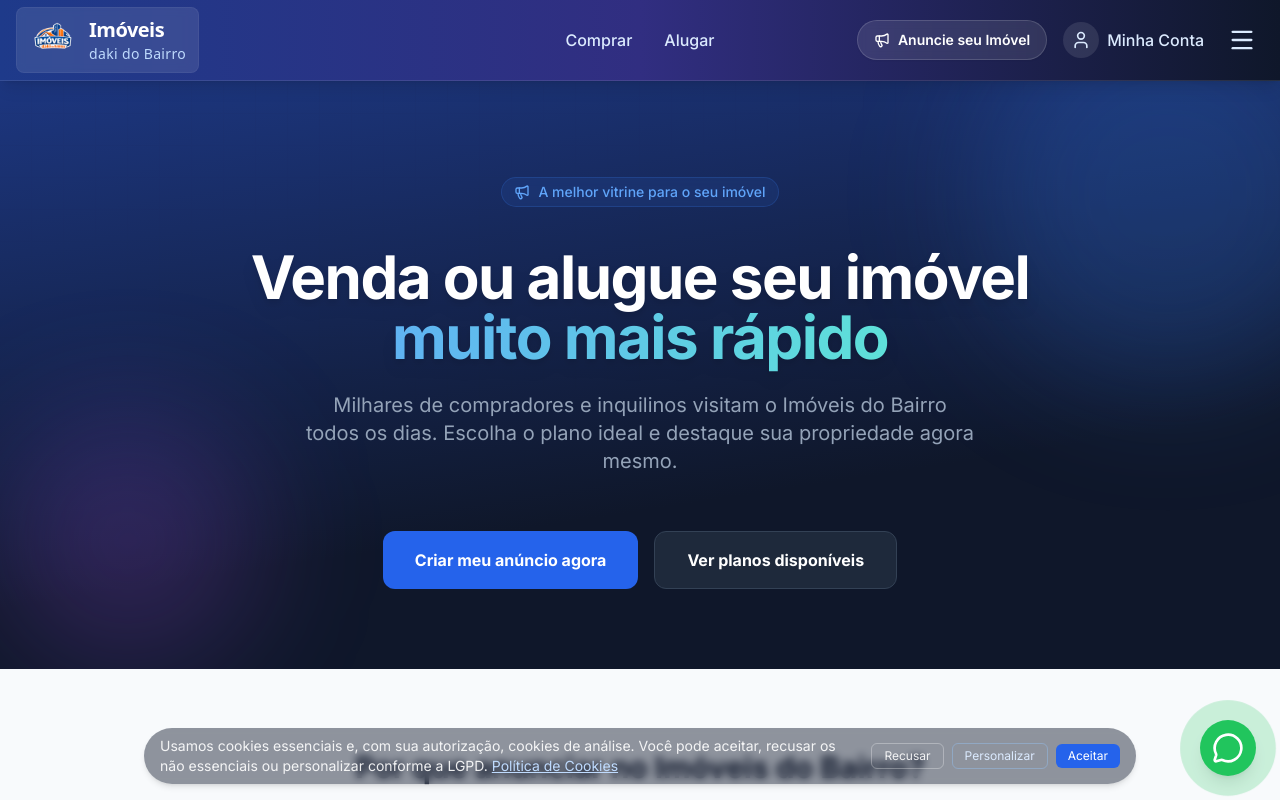
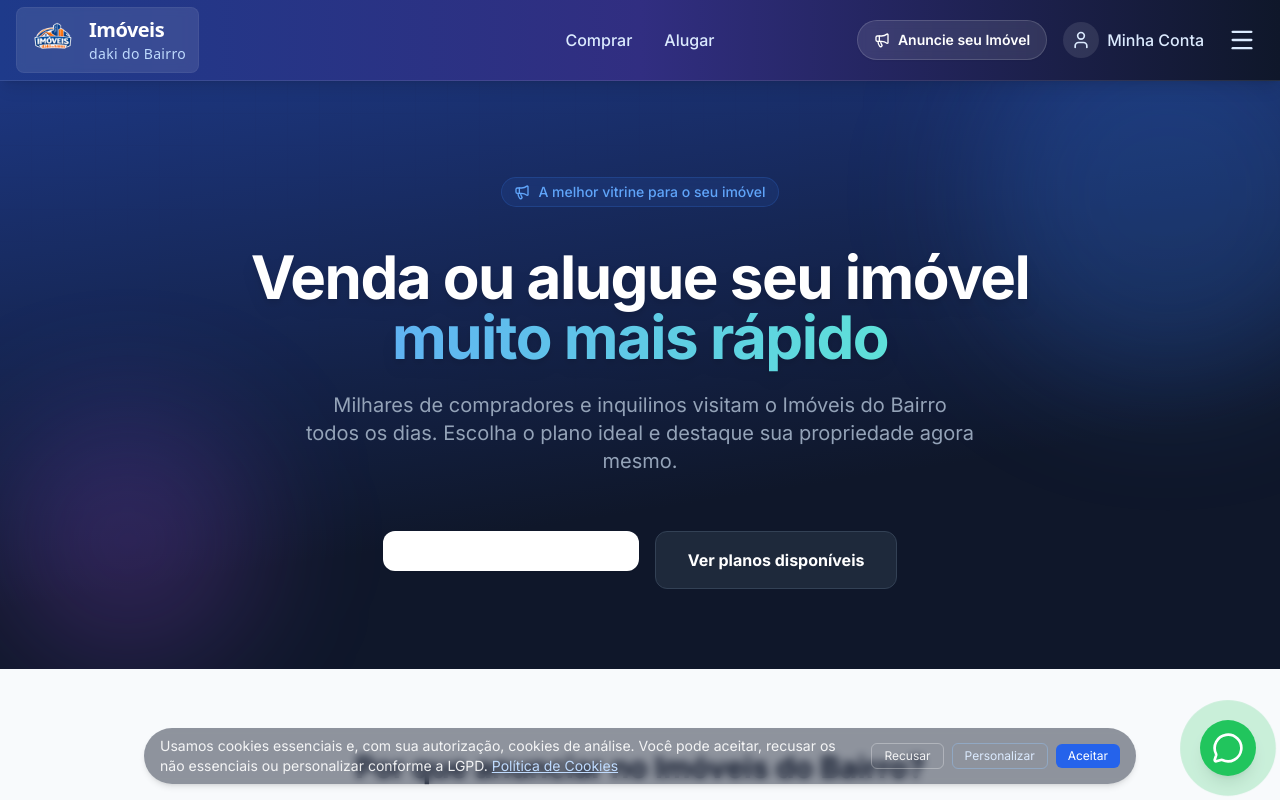
Before and after one commit to Dodo110371/imoveis-daki-do-bairro, a Next.js app: page /planos in a window 1280 px wide. Shown: the top 800 px of the page. Built offline with nearby package versions, Linux system fonts and the light colour scheme; no server answers.

Commit message:
refactor:reuse-HeaderCta-in-planos-hero-and-make-label-overridable

```diff
--- a/app/planos/page.tsx
+++ b/app/planos/page.tsx
@@ -1,5 +1,6 @@
 import Link from 'next/link';
 import { CheckCircle2, Megaphone, Image as ImageIcon, CreditCard, MousePointerClick, TrendingUp, Users, ShieldCheck } from 'lucide-react';
+import { HeaderCta } from '@/components/HeaderCta';
 
 export default function PlanosPage() {
   return (
@@ -28,12 +29,12 @@ export default function PlanosPage() {
             Escolha o plano ideal e destaque sua propriedade agora mesmo.
           </p>
           <div className="pt-8 flex flex-col sm:flex-row gap-4 justify-center">
-            <Link
-              href="/anunciar"
-              className="inline-flex items-center justify-center px-8 py-4 text-base font-bold text-white transition-all bg-blue-600 rounded-xl hover:bg-blue-700 hover:shadow-lg hover:shadow-blue-500/25 active:scale-95"
-            >
-              Criar meu anúncio agora
-            </Link>
+            <HeaderCta
+              variant="light"
+              className="px-8 py-4 text-base font-bold bg-blue-600 text-white rounded-xl hover:bg-blue-700 hover:shadow-lg hover:shadow-blue-500/25 active:scale-95 border-transparent"
+              labelFull="Criar meu anúncio agora"
+              labelShort="Anunciar"
+            />
             <a
               href="#planos"
               className="inline-flex items-center justify-center px-8 py-4 text-base font-bold text-white transition-all bg-slate-800 border border-slate-700 rounded-xl hover:bg-slate-700 active:scale-95"
--- a/components/HeaderCta.tsx
+++ b/components/HeaderCta.tsx
@@ -5,21 +5,29 @@ type HeaderCtaProps = {
   variant: 'dark' | 'light';
   className?: string;
   onClick?: () => void;
+  labelFull?: string;
+  labelShort?: string;
 };
 
-export function HeaderCta({ variant, className, onClick }: HeaderCtaProps) {
+export function HeaderCta({
+  variant,
+  className,
+  onClick,
+  labelFull = 'Anuncie seu Imóvel',
+  labelShort = 'Anunciar',
+}: HeaderCtaProps) {
   const base =
     variant === 'dark'
       ? 'items-center gap-2 h-10 px-4 text-sm font-semibold text-white bg-white/10 rounded-full border border-white/15 backdrop-blur-sm hover:bg-white/20 hover:border-white/25 transition-colors shadow-sm'
       : 'flex items-center justify-center gap-2 h-10 px-4 text-sm font-semibold text-blue-700 bg-white rounded-full border border-slate-200 hover:bg-blue-50 transition-colors shadow-sm';
 
-  const display = className ? `${className} ${base}` : base;
+  const display = className ? `${base} ${className}` : base;
 
   return (
-    <Link href="/anunciar" className={display} onClick={onClick} title="Anuncie seu Imóvel">
+    <Link href="/anunciar" className={display} onClick={onClick} title={labelFull}>
       <Megaphone className="h-4 w-4" />
-      <span className="hidden lg:inline">Anuncie seu Imóvel</span>
-      <span className="lg:hidden">Anunciar</span>
+      <span className="hidden lg:inline">{labelFull}</span>
+      <span className="lg:hidden">{labelShort}</span>
     </Link>
   );
 }
```
